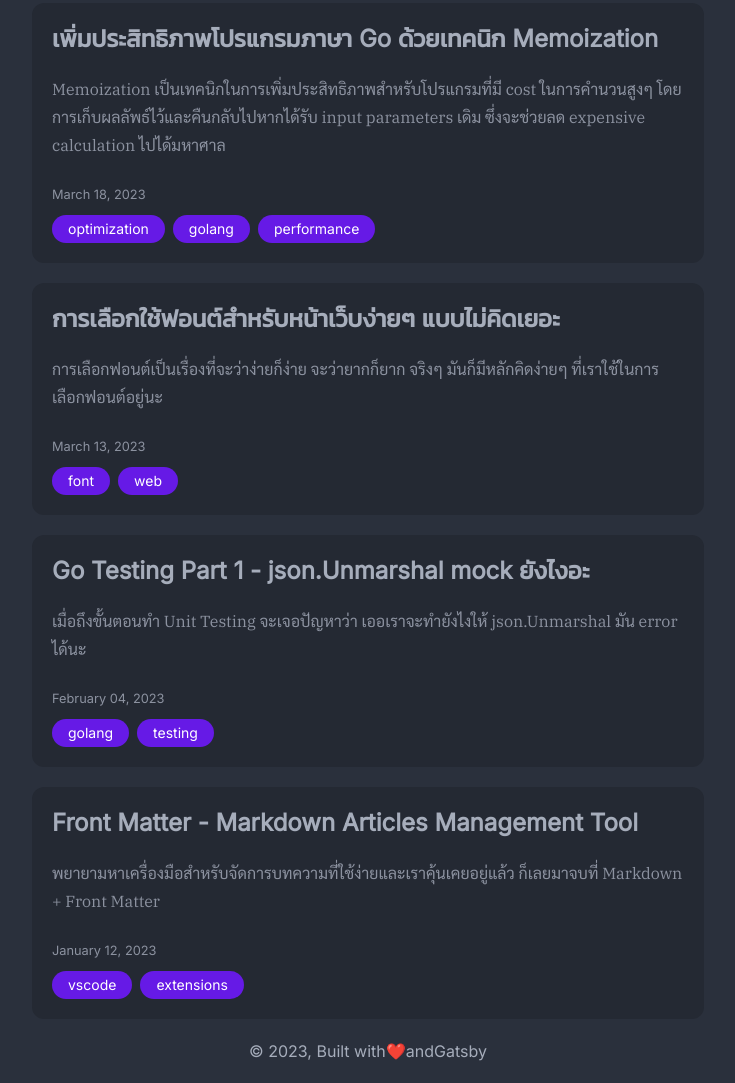
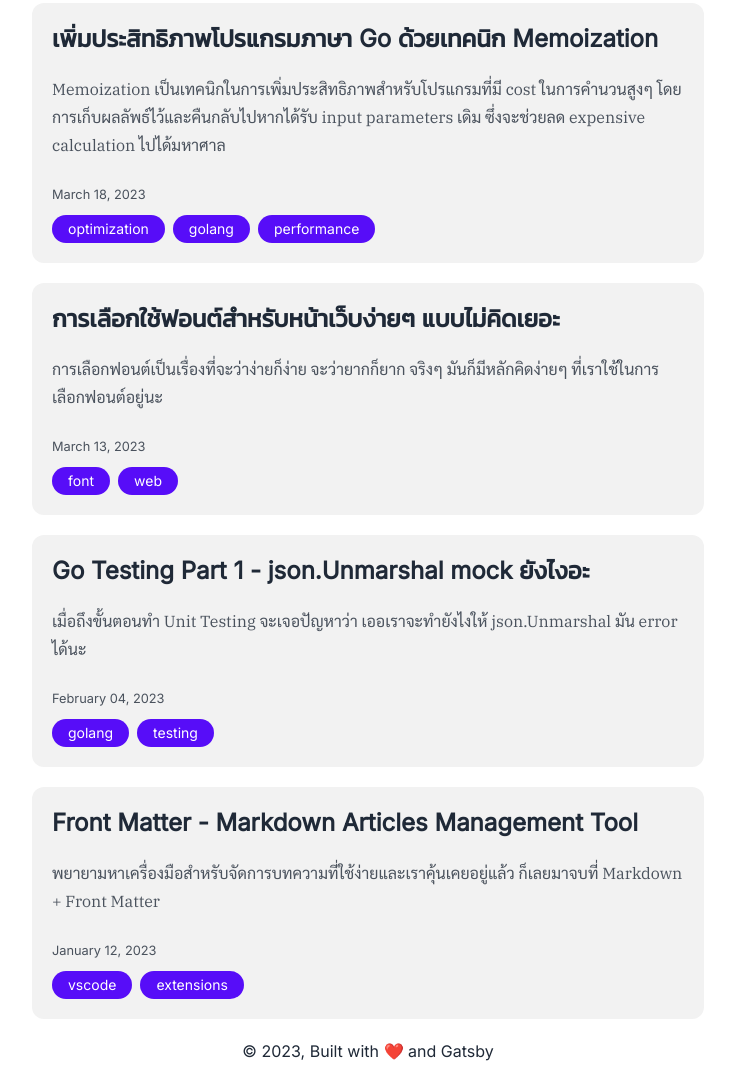
Before and after one commit to anwam/anuwong.com, a Gatsby site: page / in a window 1280 px wide. Shown: the part 117-1200 px from the top of the page, without its empty margins (272-1007 px from the left). Built offline with nearby package versions, Linux system fonts and the light colour scheme; Gatsby itself is replaced by a stand-in of ours.

Commit message:
feat: change theme and add more animations

```diff
--- a/package.json
+++ b/package.json
@@ -55,6 +55,7 @@
     "start": "gatsby develop",
     "serve": "gatsby serve",
     "clean": "gatsby clean",
+    "preview": "wrangler pages deploy ./public --project-name=anuwong-com --branch=preview",
     "test": "echo \"Write tests! -> https://gatsby.dev/unit-testing\" && exit 1"
   },
   "volta": {
--- a/src/components/layout.jsx
+++ b/src/components/layout.jsx
@@ -84,11 +84,13 @@ export default function Layout({ location, title, children }) {
       </header>
       <main>{children}</main>
       <footer>
-        <div className="flex justify-center">
-          © {new Date().getFullYear()}, Built with{" "}
-          <span className="text-red-600">❤️</span> and
-          {` `}
-          <a href="https://www.gatsbyjs.com">Gatsby</a>
+        <div className="flex justify-center pb-5 mb-5">
+          <div>
+            © {new Date().getFullYear()}, Built with{" "}
+            <span className="text-red-600">❤️</span> and
+            {` `}
+            <a href="https://www.gatsbyjs.com">Gatsby</a>
+          </div>
         </div>
       </footer>
     </div>
--- a/src/components/tags.jsx
+++ b/src/components/tags.jsx
@@ -18,7 +18,7 @@ const Tags = ({ tags, className }) => {
         tagList.map((tag, i) => (
           <animated.span
             style={{ ...trails[i] }}
-            className="px-4 py-1 text-sm rounded-full bg-primary text-primary-content "
+            className="px-4 py-1 text-sm rounded-full bg-primary text-primary-content hover:ring-2 ring-secondary"
             key={tag}
           >
             {tag}
--- a/src/pages/index.jsx
+++ b/src/pages/index.jsx
@@ -13,19 +13,22 @@ const BlogIndex = ({ data, location }) => {
     () => ({
       from: { opacity: 0 },
       to: { opacity: 1 },
-      config: config.stiff,
+      config: { ...config.stiff, duration: 300 },
     }),
-    []
+    [posts]
   )
 
-  const [onHovers] = useSprings(
+  const [hoverSprings, apis] = useSprings(
     posts.length,
     () => ({
-      to: { scale: 1 },
-      from: { scale: 0.75 },
+      scale: 1,
+      boxShadow: "0px 0px 0px 0px rgba(0,0,0,0)",
+      from: { scale: 0.9 },
       config: {
         ...config.stiff,
-        duration: 20,
+        duration: 150,
+        precision: 0.0001,
+        mass: 10,
       },
     }),
     [posts]
@@ -43,6 +46,18 @@ const BlogIndex = ({ data, location }) => {
     )
   }
 
+  const handleHover = (isHover, index) => {
+    apis.start(i => {
+      if (i !== index) return
+      return {
+        scale: isHover ? 1.005 : 1,
+        boxShadow: isHover
+          ? `0px 0px 10px 5px rgba(55, 205, 190,0.5)`
+          : "0px 0px 0px 0px rgba(0,0,0,0)",
+      }
+    })
+  }
+
   return (
     <Layout location={location} title={siteTitle}>
       <ol className="flex flex-col gap-5 my-5 list-none">
@@ -52,14 +67,10 @@ const BlogIndex = ({ data, location }) => {
 
           return (
             <animated.li
-              style={{ ...trails[i], scale: onHovers[i]?.scale }}
-              onMouseEnter={function () {
-                onHovers[i]?.scale.start(1.05)
-              }}
-              onMouseLeave={function () {
-                onHovers[i]?.scale.start(1)
-              }}
-              className="w-full max-w-2xl p-5 mx-auto transition-transform rounded-xl bg-base-200 hover:cursor-pointer"
+              style={{ ...trails[i], ...hoverSprings[i] }}
+              onMouseEnter={() => handleHover(true, i)}
+              onMouseLeave={() => handleHover(false, i)}
+              className="w-full max-w-2xl p-5 mx-auto rounded-xl bg-base-200 hover:cursor-pointer"
               key={post.fields.slug}
             >
               <Link to={post.fields.slug} itemProp="url">
--- a/src/templates/blog-post.jsx
+++ b/src/templates/blog-post.jsx
@@ -15,7 +15,7 @@ const BlogPostTemplate = ({
   return (
     <Layout location={location} title={siteTitle}>
       <article
-        className="w-full mx-auto my-5 prose"
+        className="w-full mx-auto my-5 prose lg:prose-xl"
         itemScope
         itemType="http://schema.org/Article"
       >
--- a/tailwind.config.js
+++ b/tailwind.config.js
@@ -15,7 +15,7 @@ module.exports = {
     extend: {},
   },
   daisyui: {
-    themes: ["dark"],
+    themes: ["light"],
   },
   plugins: [require("@tailwindcss/typography"), require("daisyui")],
 }
```
Also changed, not shown: .github/workflows/gatsby.yml.
